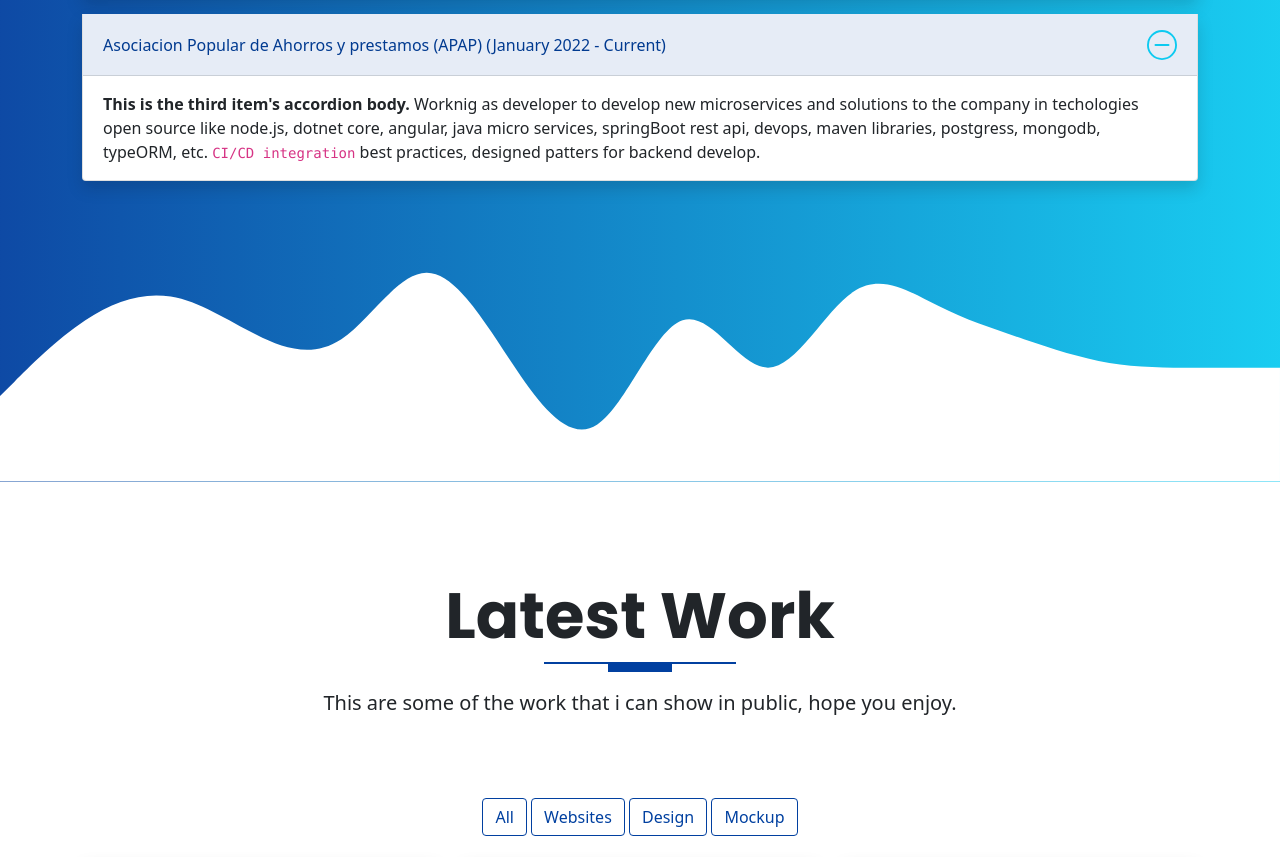
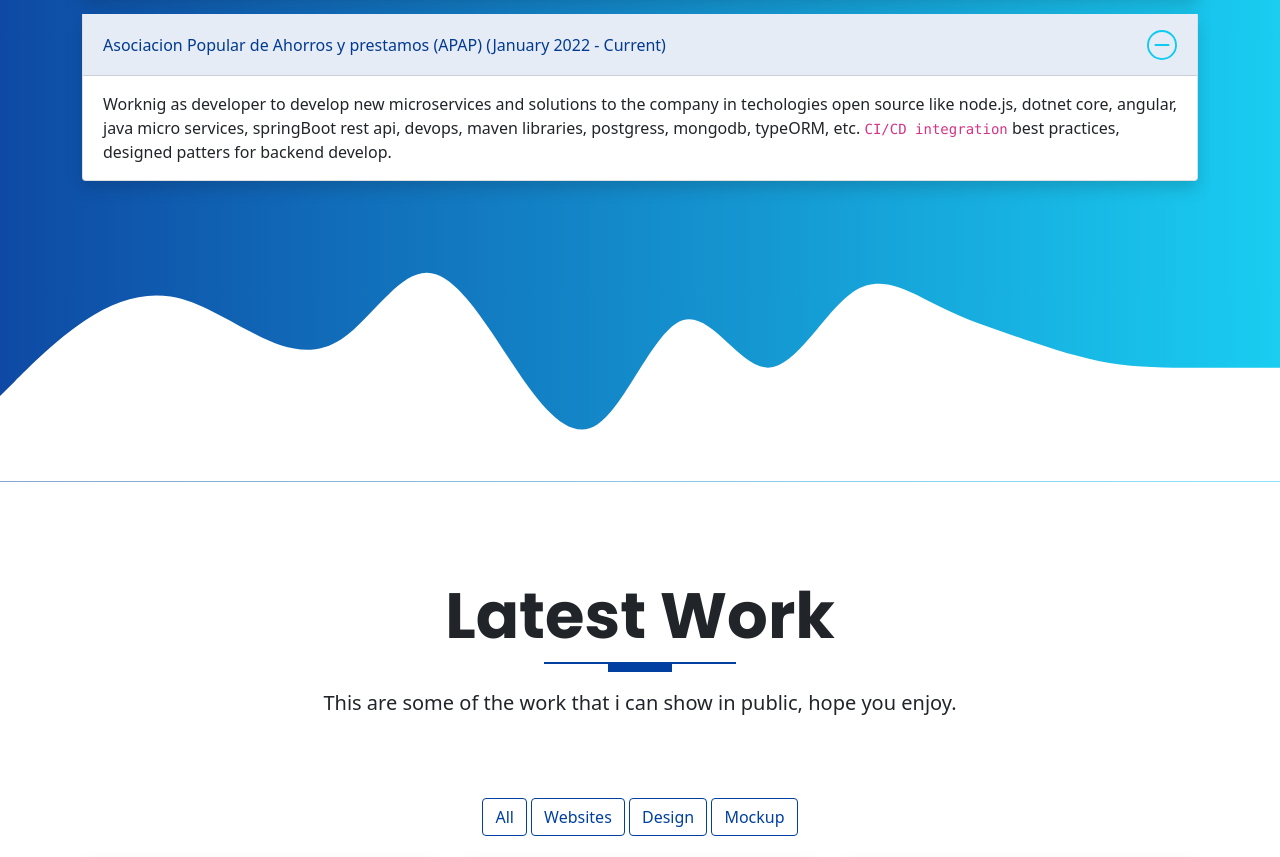
Before and after one commit to oneal1801/oneal1801.github.io, a website: page public/index.html in a window 1280 px wide. Shown: the part 4228-5085 px from the top of the page. Drawn offline with nearby package versions, Linux system fonts and the light colour scheme.

Commit message:
fix: correcion:

```diff
--- a/public/index.html
+++ b/public/index.html
@@ -428,7 +428,7 @@
                   data-bs-parent="#accordionExample"
                 >
                   <div class="accordion-body">
-                    <strong>This is the third item's accordion body.</strong>
+
                     Worknig as developer to develop new microservices and solutions to
                     the company in techologies open source like node.js, dotnet core,
                     angular, java micro services, springBoot rest api, devops, maven libraries,
```
